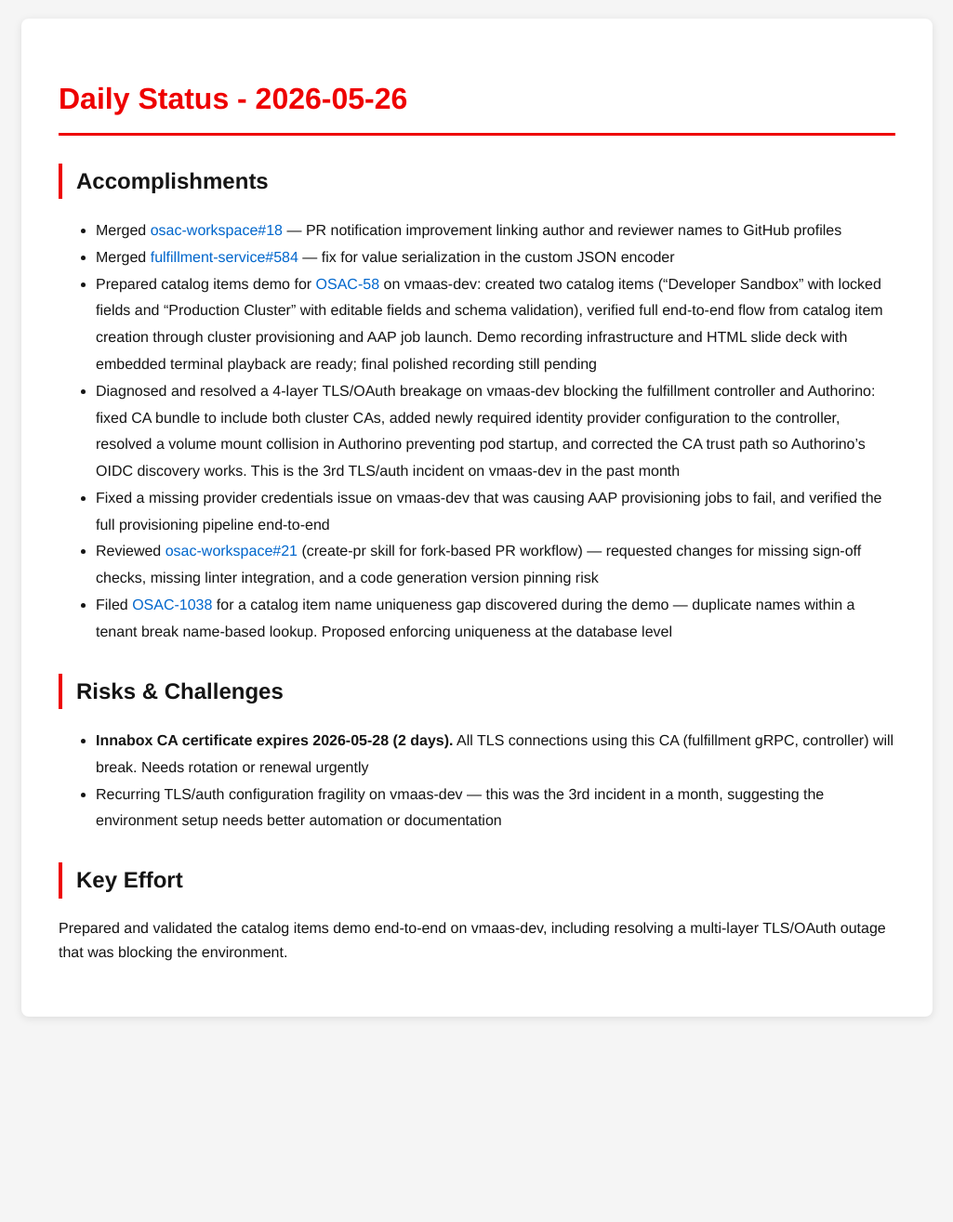
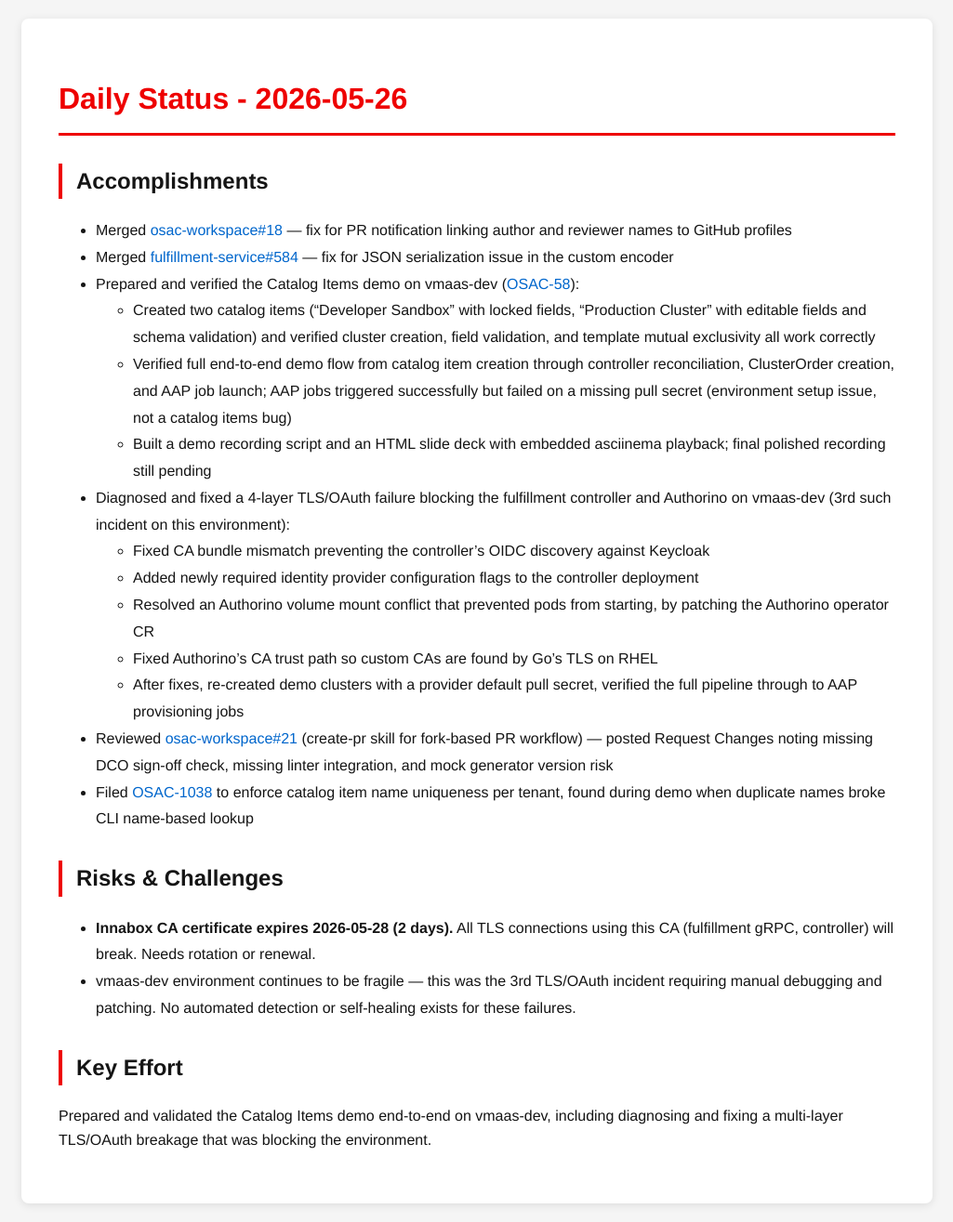
Before and after one commit to tzvatot/daily-status, a Jekyll site: the page built from 2026-05-26.md, in a window 1280 px wide. Shown: the whole page at 93% size, without its empty margins (127-1152 px from the left). Built offline with Jekyll 4.4.1, drawn with Linux system fonts in a browser that asks for light colours; before the commit the page ends 1114 px from its top, so only the background shows below that.

Commit message:
Daily status update - 2026-05-26

```diff
--- a/2026-05-26.md
+++ b/2026-05-26.md
@@ -8,19 +8,26 @@ date: 2026-05-26
 
 ## Accomplishments
 
-- Merged [osac-workspace#18](https://github.com/osac-project/osac-workspace/pull/18) — PR notification improvement linking author and reviewer names to GitHub profiles
-- Merged [fulfillment-service#584](https://github.com/osac-project/fulfillment-service/pull/584) — fix for value serialization in the custom JSON encoder
-- Prepared catalog items demo for [OSAC-58](https://redhat.atlassian.net/browse/OSAC-58) on vmaas-dev: created two catalog items ("Developer Sandbox" with locked fields and "Production Cluster" with editable fields and schema validation), verified full end-to-end flow from catalog item creation through cluster provisioning and AAP job launch. Demo recording infrastructure and HTML slide deck with embedded terminal playback are ready; final polished recording still pending
-- Diagnosed and resolved a 4-layer TLS/OAuth breakage on vmaas-dev blocking the fulfillment controller and Authorino: fixed CA bundle to include both cluster CAs, added newly required identity provider configuration to the controller, resolved a volume mount collision in Authorino preventing pod startup, and corrected the CA trust path so Authorino's OIDC discovery works. This is the 3rd TLS/auth incident on vmaas-dev in the past month
-- Fixed a missing provider credentials issue on vmaas-dev that was causing AAP provisioning jobs to fail, and verified the full provisioning pipeline end-to-end
-- Reviewed [osac-workspace#21](https://github.com/osac-project/osac-workspace/pull/21) (create-pr skill for fork-based PR workflow) — requested changes for missing sign-off checks, missing linter integration, and a code generation version pinning risk
-- Filed [OSAC-1038](https://redhat.atlassian.net/browse/OSAC-1038) for a catalog item name uniqueness gap discovered during the demo — duplicate names within a tenant break name-based lookup. Proposed enforcing uniqueness at the database level
+- Merged [osac-workspace#18](https://github.com/osac-project/osac-workspace/pull/18) — fix for PR notification linking author and reviewer names to GitHub profiles
+- Merged [fulfillment-service#584](https://github.com/osac-project/fulfillment-service/pull/584) — fix for JSON serialization issue in the custom encoder
+- Prepared and verified the Catalog Items demo on vmaas-dev ([OSAC-58](https://redhat.atlassian.net/browse/OSAC-58)):
+  - Created two catalog items ("Developer Sandbox" with locked fields, "Production Cluster" with editable fields and schema validation) and verified cluster creation, field validation, and template mutual exclusivity all work correctly
+  - Verified full end-to-end demo flow from catalog item creation through controller reconciliation, ClusterOrder creation, and AAP job launch; AAP jobs triggered successfully but failed on a missing pull secret (environment setup issue, not a catalog items bug)
+  - Built a demo recording script and an HTML slide deck with embedded asciinema playback; final polished recording still pending
+- Diagnosed and fixed a 4-layer TLS/OAuth failure blocking the fulfillment controller and Authorino on vmaas-dev (3rd such incident on this environment):
+  - Fixed CA bundle mismatch preventing the controller's OIDC discovery against Keycloak
+  - Added newly required identity provider configuration flags to the controller deployment
+  - Resolved an Authorino volume mount conflict that prevented pods from starting, by patching the Authorino operator CR
+  - Fixed Authorino's CA trust path so custom CAs are found by Go's TLS on RHEL
+  - After fixes, re-created demo clusters with a provider default pull secret, verified the full pipeline through to AAP provisioning jobs
+- Reviewed [osac-workspace#21](https://github.com/osac-project/osac-workspace/pull/21) (create-pr skill for fork-based PR workflow) — posted Request Changes noting missing DCO sign-off check, missing linter integration, and mock generator version risk
+- Filed [OSAC-1038](https://redhat.atlassian.net/browse/OSAC-1038) to enforce catalog item name uniqueness per tenant, found during demo when duplicate names broke CLI name-based lookup
 
 ## Risks & Challenges
 
-- **Innabox CA certificate expires 2026-05-28 (2 days).** All TLS connections using this CA (fulfillment gRPC, controller) will break. Needs rotation or renewal urgently
-- Recurring TLS/auth configuration fragility on vmaas-dev — this was the 3rd incident in a month, suggesting the environment setup needs better automation or documentation
+- **Innabox CA certificate expires 2026-05-28 (2 days).** All TLS connections using this CA (fulfillment gRPC, controller) will break. Needs rotation or renewal.
+- vmaas-dev environment continues to be fragile — this was the 3rd TLS/OAuth incident requiring manual debugging and patching. No automated detection or self-healing exists for these failures.
 
 ## Key Effort
 
-Prepared and validated the catalog items demo end-to-end on vmaas-dev, including resolving a multi-layer TLS/OAuth outage that was blocking the environment.
+Prepared and validated the Catalog Items demo end-to-end on vmaas-dev, including diagnosing and fixing a multi-layer TLS/OAuth breakage that was blocking the environment.
```
